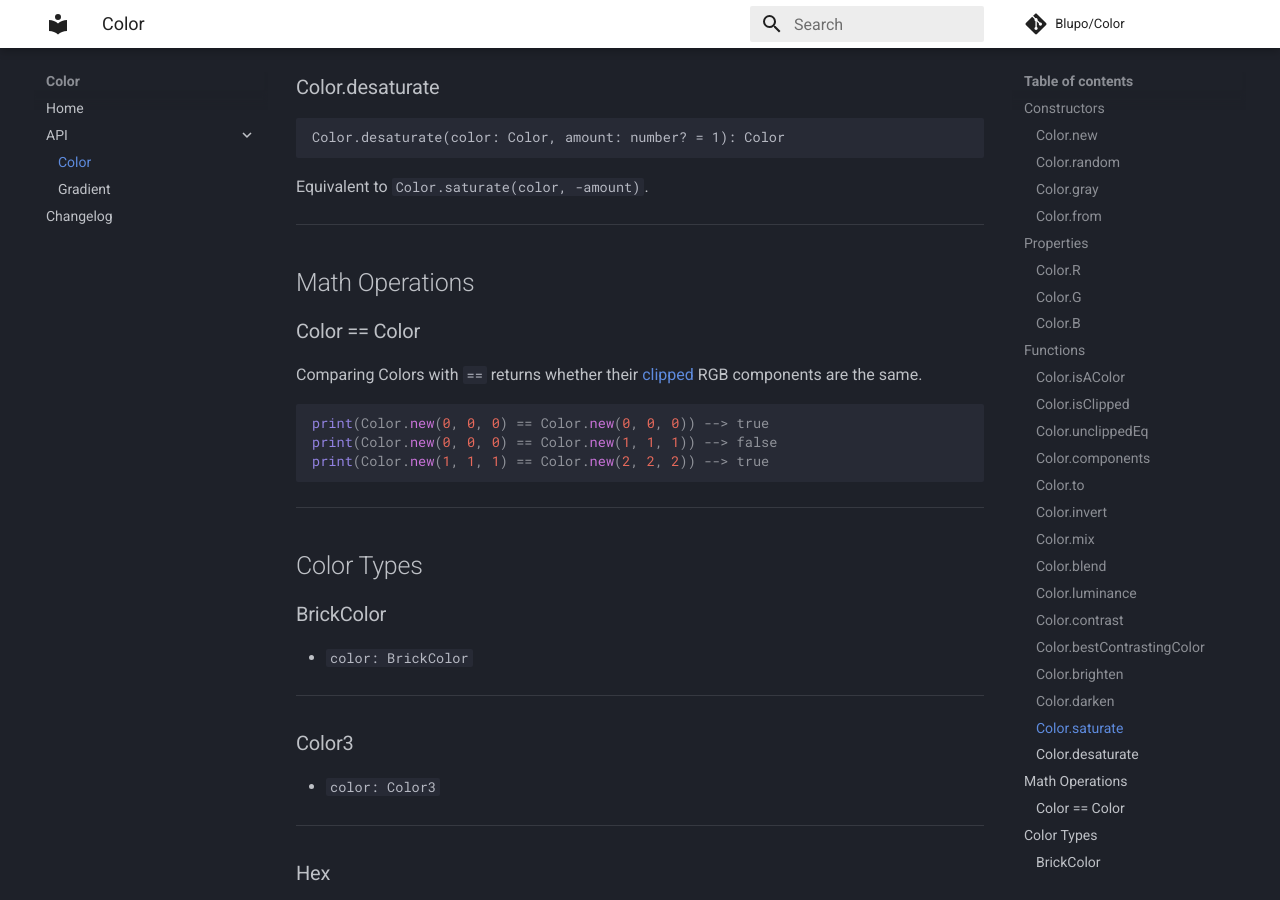
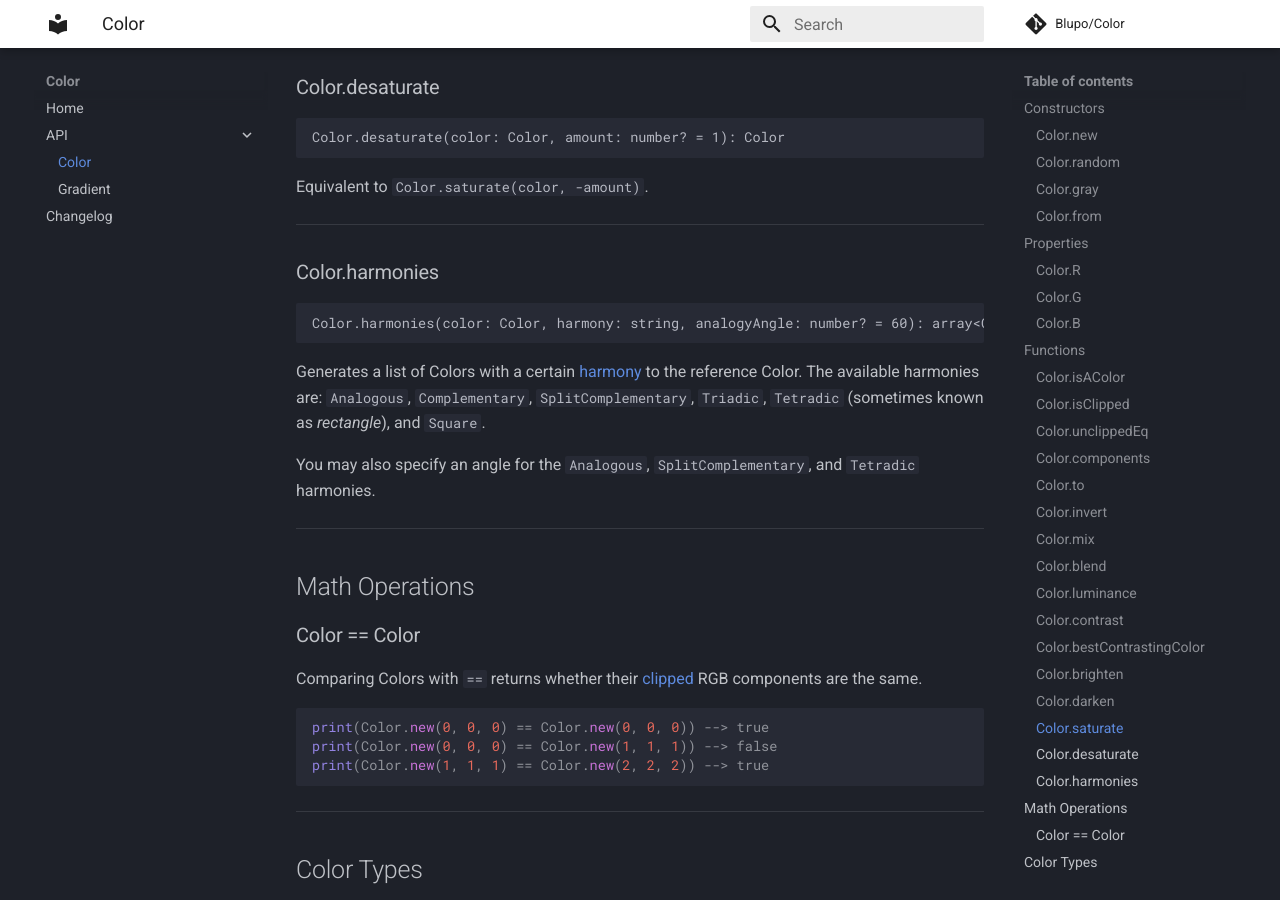
Before and after one commit to Blupo/Color, an MkDocs documentation site: the page built from docs/api/color.md, in a window 1280 px wide and 900 px high, scrolled down 5380 px. Built offline with MkDocs 1.6.1 and Material for MkDocs 9.7.7, drawn with Linux system fonts in a browser that asks for light colours; comment, search, counter and statistics services are not loaded.

Commit message:
Color harmonies

````diff
--- a/docs/api/color.md
+++ b/docs/api/color.md
@@ -262,6 +262,18 @@ Equivalent to `Color.saturate(color, -amount)`.
 
 ---
 
+### Color.harmonies
+
+```
+Color.harmonies(color: Color, harmony: string, analogyAngle: number? = 60): array<Color>
+```
+
+Generates a list of Colors with a certain [harmony](https://en.wikipedia.org/wiki/Harmony_(color)) to the reference Color. The available harmonies are: `Analogous`, `Complementary`, `SplitComplementary`, `Triadic`, `Tetradic` (sometimes known as *rectangle*), and `Square`.
+
+You may also specify an angle for the `Analogous`, `SplitComplementary`, and `Tetradic` harmonies.
+
+---
+
 ## Math Operations
 
 ### Color == Color
````
Also changed, not shown: docs/changelog.md (+1 -0 lines), 2 other files.
